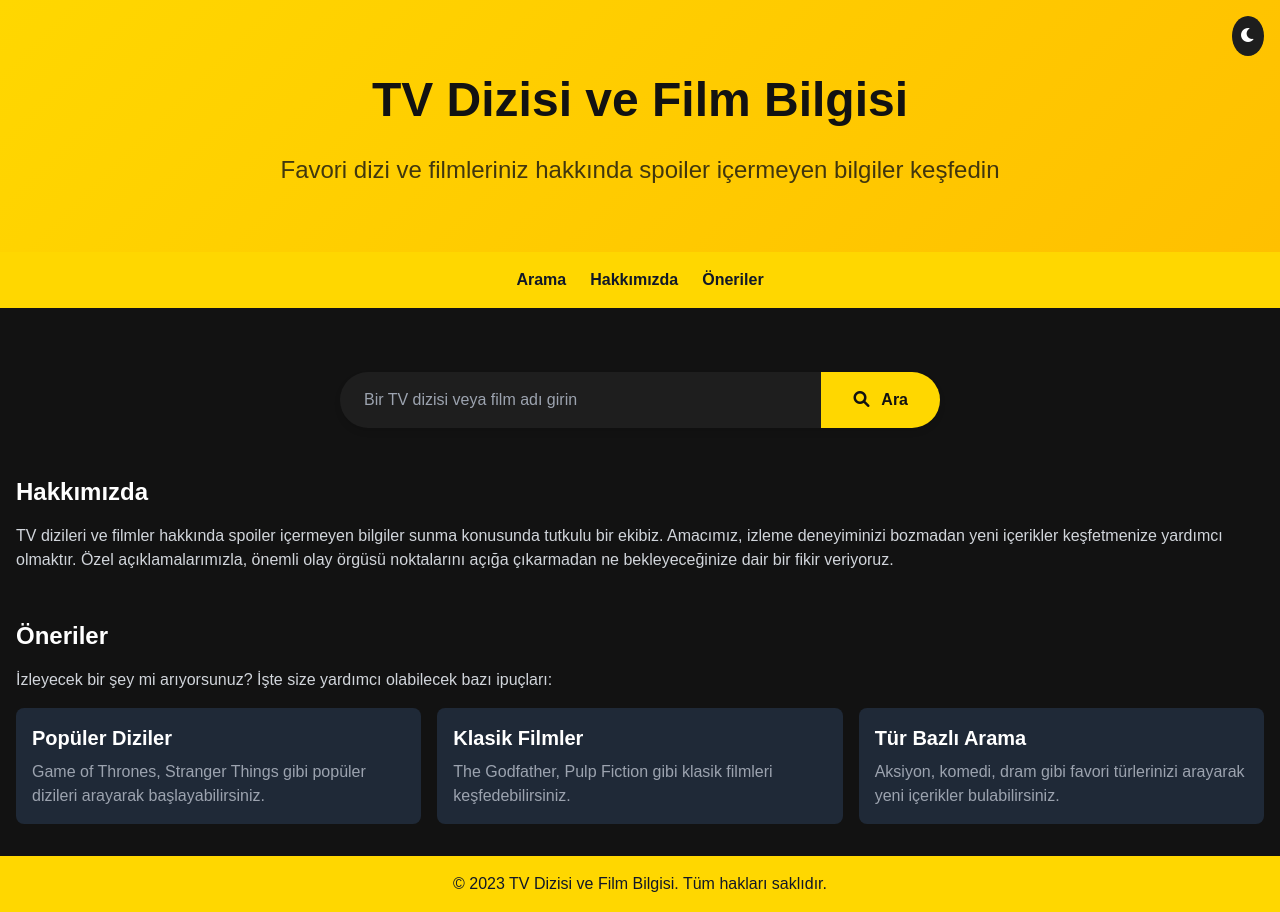
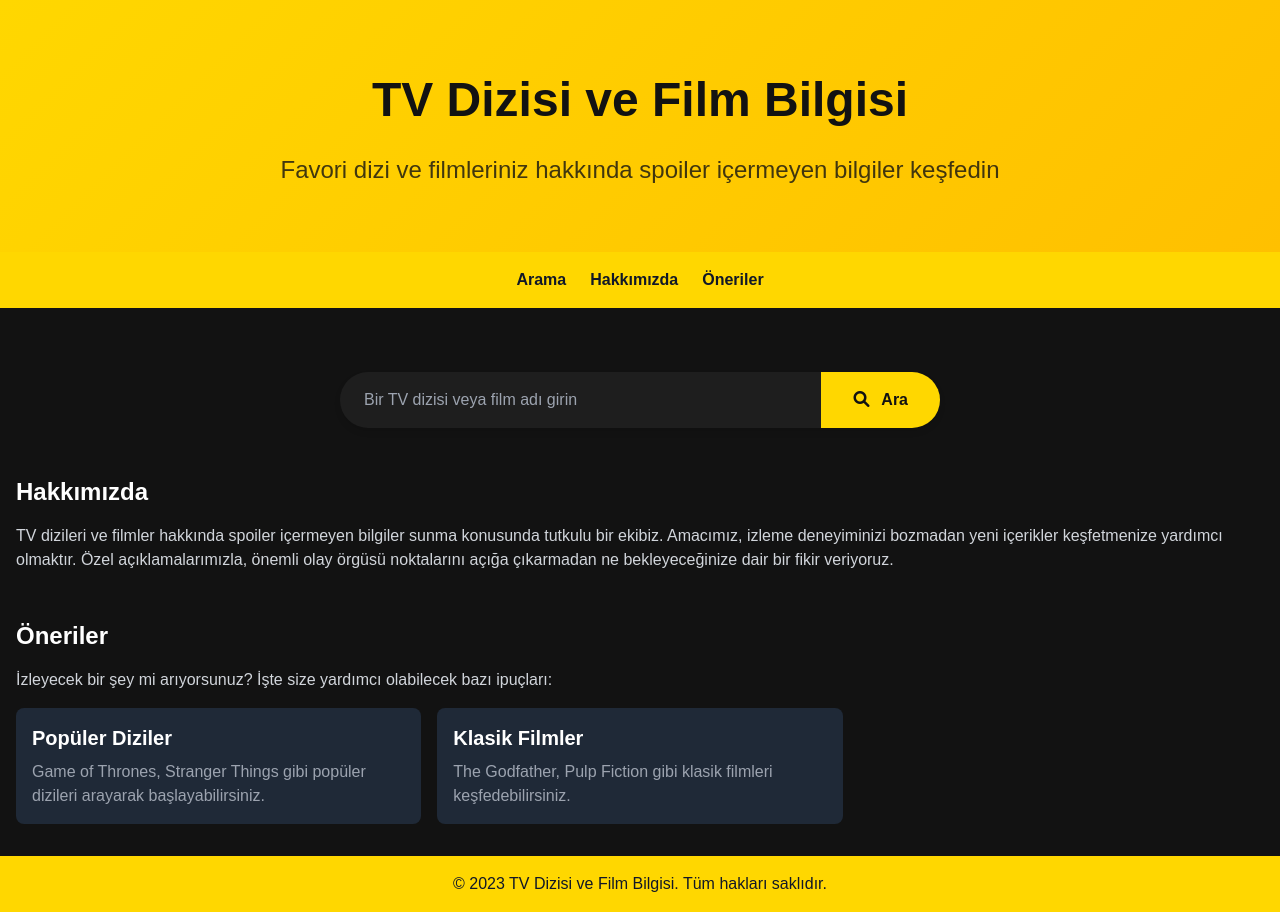
Before and after one commit to regainc/SpoilerLessShowcase, a Flask app: page / in a window 1280 px wide. Run offline with Flask 3, Linux system fonts and the light colour scheme.

Commit message:
Agent query: Please check the following: 1. Confirm that the dark mode toggle button is no longer present on the page. 2. Verify that the 'Tür Bazlı Arama' section has been removed from the suggestions. 3. Test if the smooth scrolling effect still works when clicking on 'Arama', 'Hakkımızda', or 'Öneriler' in the navigation.

```diff
--- a/static/css/styles.css
+++ b/static/css/styles.css
@@ -136,27 +136,3 @@
 .modern-search-bar button:hover {
     background-color: var(--accent-color-hover);
 }
-
-.dark-mode-toggle {
-    position: fixed;
-    top: 1rem;
-    right: 1rem;
-    background-color: var(--card-bg);
-    color: var(--text-color);
-    border: none;
-    padding: 0.5rem;
-    border-radius: 50%;
-    cursor: pointer;
-    transition: all 0.3s ease;
-}
-
-.dark-mode-toggle:hover {
-    background-color: var(--accent-color);
-    color: var(--bg-color);
-}
-
-body.light-mode {
-    --bg-color: #f0f0f0;
-    --text-color: #333333;
-    --card-bg: #ffffff;
-}
--- a/static/js/script.js
+++ b/static/js/script.js
@@ -4,11 +4,9 @@
     const resultContainer = document.getElementById('result-container');
     const loadingSpinner = document.getElementById('loading-spinner');
     const autocompleteContainer = document.getElementById('autocomplete-container');
-    const darkModeToggle = document.getElementById('dark-mode-toggle');
     const navLinks = document.querySelectorAll('nav a');
 
     searchInput.addEventListener('input', debounce(handleAutocomplete, 300));
-    darkModeToggle.addEventListener('click', toggleDarkMode);
     navLinks.forEach(link => link.addEventListener('click', handleNavClick));
 
     searchForm.addEventListener('submit', async (e) => {
@@ -197,18 +195,6 @@
         resultContainer.scrollIntoView({ behavior: 'smooth', block: 'start' });
     }
 
-    function toggleDarkMode() {
-        document.body.classList.toggle('light-mode');
-        const icon = darkModeToggle.querySelector('i');
-        if (document.body.classList.contains('light-mode')) {
-            icon.classList.remove('fa-moon');
-            icon.classList.add('fa-sun');
-        } else {
-            icon.classList.remove('fa-sun');
-            icon.classList.add('fa-moon');
-        }
-    }
-
     function handleNavClick(e) {
         e.preventDefault();
         const targetId = e.target.getAttribute('href').substring(1);
--- a/templates/index.html
+++ b/templates/index.html
@@ -8,10 +8,6 @@
     <link rel="stylesheet" href="https://cdnjs.cloudflare.com/ajax/libs/font-awesome/6.0.0-beta3/css/all.min.css">
 </head>
 <body class="min-h-screen flex flex-col">
-    <button id="dark-mode-toggle" class="dark-mode-toggle">
-        <i class="fas fa-moon"></i>
-    </button>
-
     <header class="hero-section">
         <div class="container mx-auto px-4">
             <h1 class="hero-title">TV Dizisi ve Film Bilgisi</h1>
@@ -70,10 +66,6 @@
                     <h3 class="text-xl font-bold mb-2">Klasik Filmler</h3>
                     <p class="text-gray-400">The Godfather, Pulp Fiction gibi klasik filmleri keşfedebilirsiniz.</p>
                 </li>
-                <li class="bg-gray-800 p-4 rounded-lg">
-                    <h3 class="text-xl font-bold mb-2">Tür Bazlı Arama</h3>
-                    <p class="text-gray-400">Aksiyon, komedi, dram gibi favori türlerinizi arayarak yeni içerikler bulabilirsiniz.</p>
-                </li>
             </ul>
         </section>
     </main>
```
